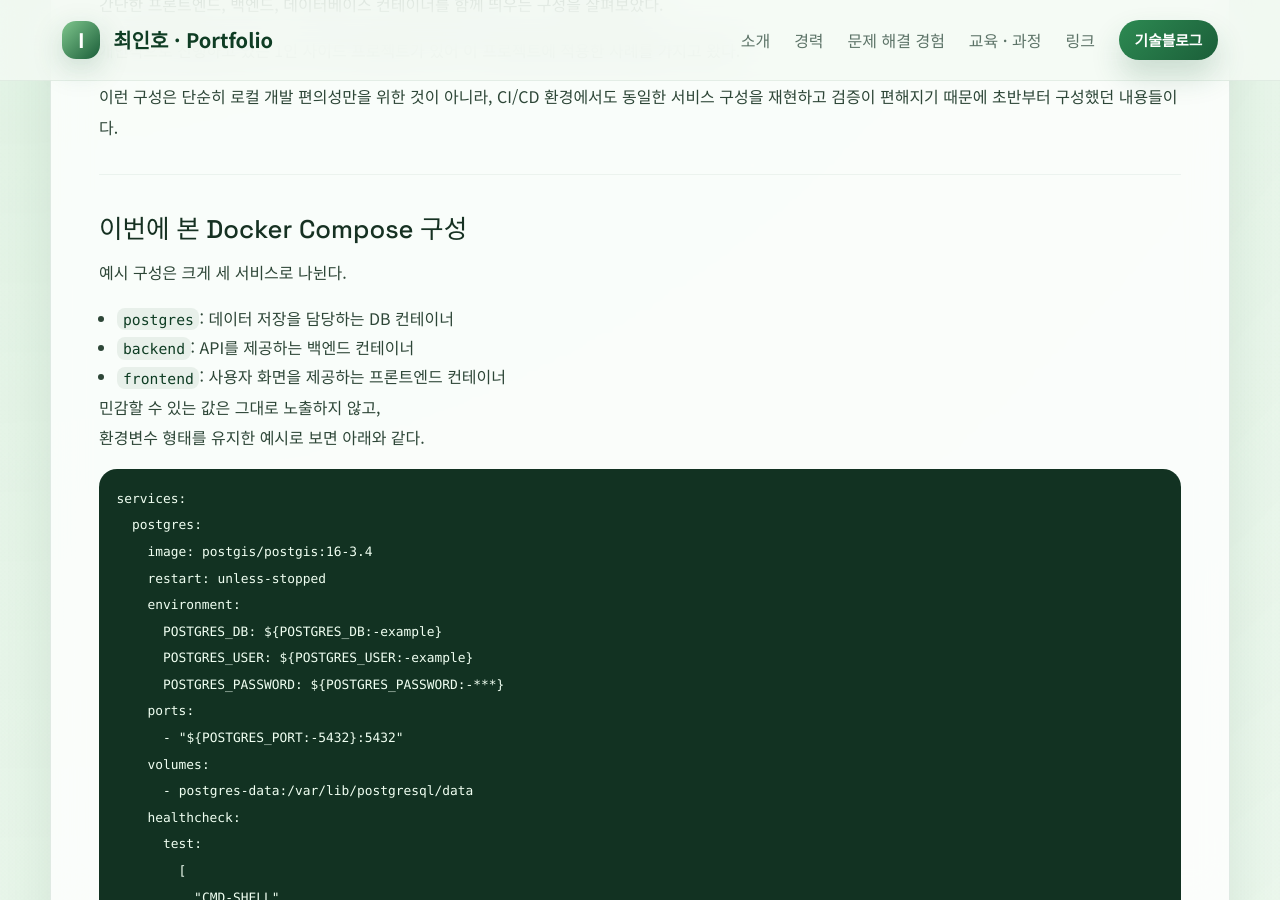
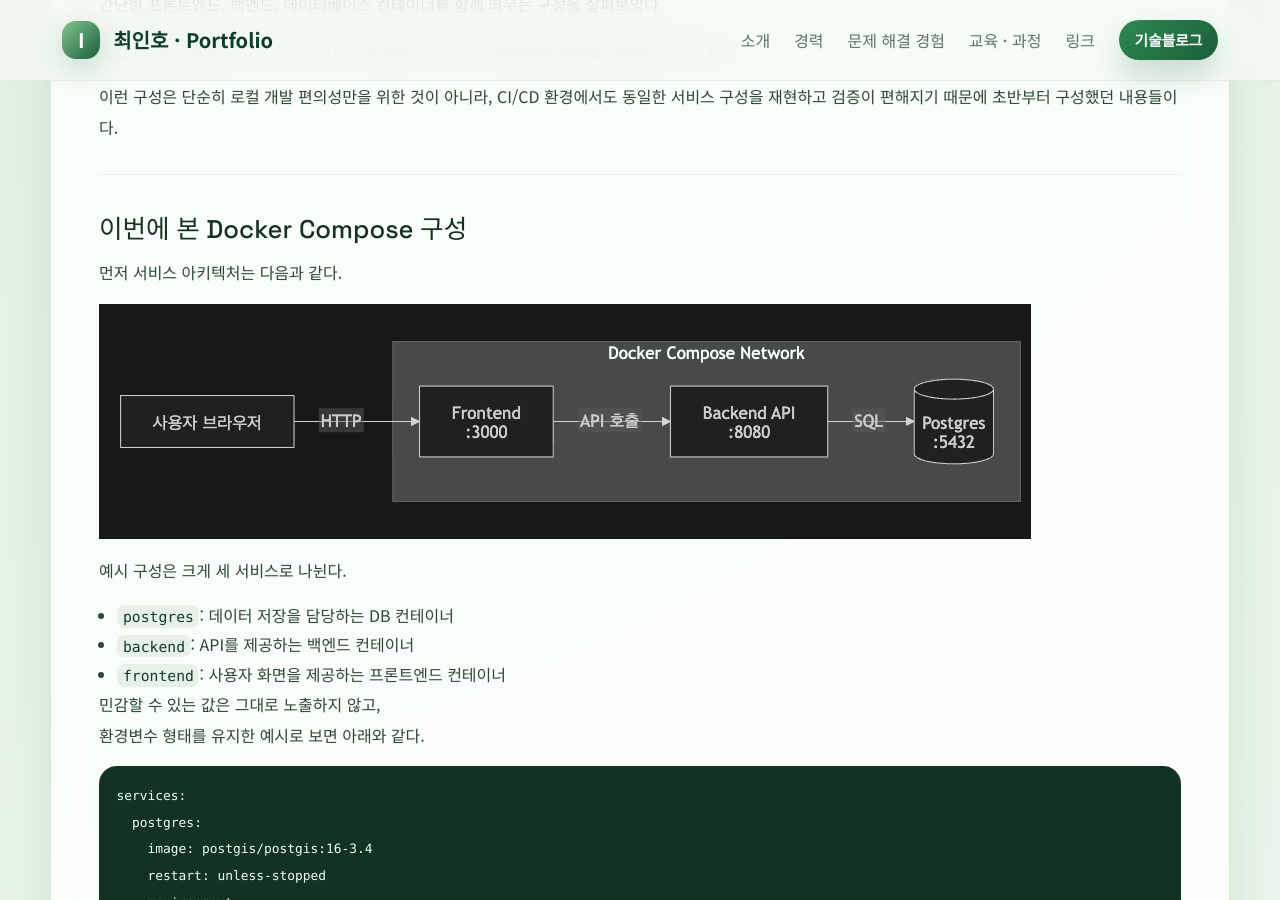
Before and after one commit to dusen0528/dusen0528.github.io, a Jekyll site: the page built from _posts/2026-04-08-인프라스터디-3주차-Docker-compose로-CI-CD-환경-개선하기.md, in a window 1280 px wide and 900 px high, scrolled down 723 px. Built offline with Jekyll 4.4.1, drawn with Linux system fonts in a browser that asks for light colours; some of the changed text lies outside the part shown.

Commit message:
다이어그램 이미지 추가

````diff
--- a/_posts/2026-04-08-인프라스터디-3주차-Docker-compose로-CI-CD-환경-개선하기.md
+++ b/_posts/2026-04-08-인프라스터디-3주차-Docker-compose로-CI-CD-환경-개선하기.md
@@ -23,6 +23,10 @@ featured: false
 ---
 
 ## 이번에 본 Docker Compose 구성
+
+먼저 서비스 아키텍처는 다음과 같다.
+
+![아키텍처이미지](/image/0408_infra_architecture.png)
 
 예시 구성은 크게 세 서비스로 나뉜다.
 
@@ -90,7 +94,9 @@ volumes:
 
 ---
 
-## 이 파일을 읽을 때 먼저 봐야 하는 것
+## 설정 파일 분석하기
+
+![서비스 기동 순서](/image/0408_infra_service_run_process.png)
 
 처음에는 설정이 길어 보여도, 인프라 관점에서는 아래 네 가지를 먼저 보면 구조가 잘 보인다.
 
@@ -431,6 +439,8 @@ lint
 
 이 스크립트들은 공통적으로 아래 흐름을 가진다.
 
+![아키텍처이미지](/image/0408_infra_rollback.png)
+
 ```text
 1. 현재 컨테이너의 이전 이미지 확인
 2. docker compose pull
````
Also changed, not shown: other parts of _posts/2026-04-08-인프라스터디-3주차-Docker-compose로-CI-CD-환경-개선하기.md (+3 -1 lines), image/0408_infra_CI_pipeline.png (added), image/0408_infra_architecture.png (added), image/0408_infra_rollback.png (added), image/0408_infra_service_run_process.png (added).
